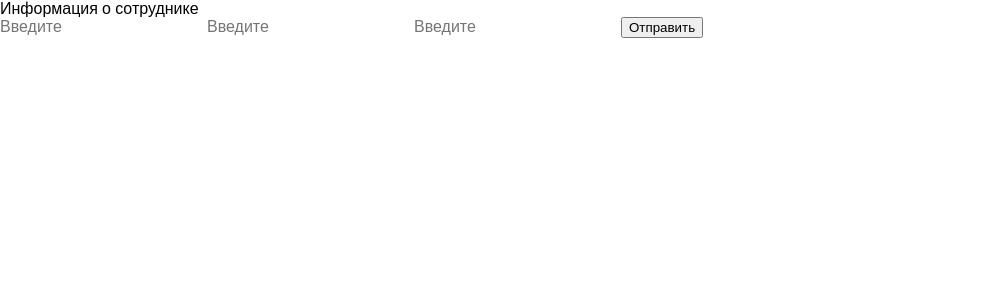
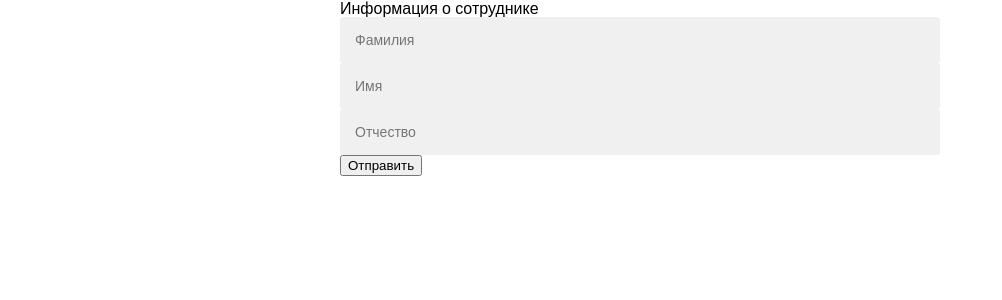
Before and after one commit to AlexandrMers/test_job, a React (Create React App) app: page / in a window 1280 px wide. Shown: the top 300 px of the page, without its empty margins (0-1002 px from the left). Built offline with nearby package versions, Linux system fonts and the light colour scheme.

Commit message:
Стилизация текстовых инпутов.

```diff
--- a/src/components/Form/index.tsx
+++ b/src/components/Form/index.tsx
@@ -1,21 +1,58 @@
 import React, { FC, FormEvent, useCallback } from "react";
 import styled from "styled-components/macro";
 
+import Block from "primitives/Block";
+
+import Input, { InputTypes } from "../Input";
+
+import { marginBottom } from "../../libs/styles";
+
 const StyledForm = styled.form``;
 
-interface FormComponentPropsInterface {}
+interface FormComponentPropsInterface {
+  stylesWrap?: any;
+}
 
-const Form: FC<FormComponentPropsInterface> = () => {
+const Form: FC<FormComponentPropsInterface> = ({ stylesWrap }) => {
   const onSubmit = useCallback((e: FormEvent<HTMLFormElement>) => {
     e.preventDefault();
     alert("Форма отправлена епт");
   }, []);
 
   return (
-    <StyledForm onSubmit={onSubmit}>
-      <input type="text" placeholder="Введите" />
-      <input type="text" placeholder="Введите" />
-      <input type="text" placeholder="Введите" />
+    <StyledForm css={stylesWrap} onSubmit={onSubmit}>
+      <Block styles={marginBottom(15)}>
+        <Input
+          name="surname"
+          onChange={(value) => {
+            console.log(value);
+          }}
+          type={InputTypes.TEXT}
+          placeholder="Фамилия"
+        />
+      </Block>
+      <Block styles={marginBottom(15)}>
+        <Input
+          name="name"
+          onChange={(value) => {
+            console.log(value);
+          }}
+          type={InputTypes.TEXT}
+          placeholder="Имя"
+        />
+      </Block>
+
+      <Block styles={marginBottom(15)}>
+        <Input
+          name="patronymic"
+          onChange={(value) => {
+            console.log(value);
+          }}
+          type={InputTypes.TEXT}
+          placeholder="Отчество"
+        />
+      </Block>
+
       <button>Отправить</button>
     </StyledForm>
   );
--- a/src/components/Input/index.tsx
+++ b/src/components/Input/index.tsx
@@ -1,10 +1,53 @@
-import React, { FC, memo } from "react";
+import React, { FC, ChangeEvent, memo, useCallback } from "react";
 import styled from "styled-components";
 
-const InputStyled = styled.input``;
+const InputStyled = styled.input`
+  background-color: #f0f0f0;
+  width: 100%;
+  display: block;
+  padding: 15px;
+  border-radius: 3px;
+  font-size: 14px;
+  font-family: "Open Sans", sans-serif;
+  line-height: 16px;
+  font-weight: 400;
+`;
 
-const Input: FC = () => {
-  return <InputStyled />;
+export enum InputTypes {
+  TEXT = "text",
+  NUMBER = "number",
+  PASSWORD = "password",
+  EMAIL = "email"
+}
+
+interface InputComponentPropsInterface {
+  onChange: (value: string) => void;
+  name: string;
+  placeholder?: string;
+  type?: InputTypes;
+}
+
+const Input: FC<InputComponentPropsInterface> = ({
+  onChange: onChangeProps,
+  name,
+  type = InputTypes.TEXT,
+  placeholder
+}) => {
+  const onChange = useCallback(
+    (e: ChangeEvent<HTMLInputElement>) => {
+      onChangeProps(e.target.value);
+    },
+    [onChangeProps]
+  );
+
+  return (
+    <InputStyled
+      onChange={onChange}
+      name={name}
+      type={type}
+      placeholder={placeholder}
+    />
+  );
 };
 
 export default memo(Input);
--- a/src/libs/styles.ts
+++ b/src/libs/styles.ts
@@ -35,3 +35,47 @@ export const lineHeight = memoizeWith(
       line-height: ${value}px;
     `
 );
+
+export const marginBottom = memoizeWith(
+  identity as IdentityType<any>,
+  (value: number) =>
+    css`
+      margin-bottom: ${value}px;
+    `
+);
+
+export const marginTop = memoizeWith(
+  identity as IdentityType<any>,
+  (value: number) =>
+    css`
+      margin-top: ${value}px;
+    `
+);
+
+export const fullWidth = css`
+  width: 100%;
+`;
+
+export const width = memoizeWith(
+  identity as IdentityType<string>,
+  (value: string) =>
+    css`
+      width: ${value};
+    `
+);
+
+export const maxWidth = memoizeWith(
+  identity as IdentityType<string>,
+  (value: string) =>
+    css`
+      max-width: ${value};
+    `
+);
+
+export const padding = memoizeWith(
+  identity as IdentityType<string>,
+  (value: string) =>
+    css`
+      padding: ${value};
+    `
+);
--- a/src/pages/FormPage/index.tsx
+++ b/src/pages/FormPage/index.tsx
@@ -5,14 +5,15 @@ import Form from "components/Form";
 import Block from "primitives/Block";
 import Typography from "primitives/Typography";
 import { TypographyTypes } from "primitives/Typography/types";
+import { marginTop, maxWidth, padding, width } from "../../libs/styles";
 
 const FormPage: FC = () => {
   return (
-    <Block>
+    <Block styles={[width("100%"), maxWidth("500px"), padding("25px")]}>
       <Typography type={TypographyTypes.BOLD_TITLE}>
         Информация о сотруднике
       </Typography>
-      <Form />
+      <Form stylesWrap={marginTop(25)} />
     </Block>
   );
 };
--- a/src/primitives/Block/index.tsx
+++ b/src/primitives/Block/index.tsx
@@ -1,5 +1,5 @@
 import React, { FC, memo, ReactNode } from "react";
-import styled from "styled-components";
+import styled from "styled-components/macro";
 
 const BlockStyled = styled.div``;
 
--- a/src/primitives/Container/index.tsx
+++ b/src/primitives/Container/index.tsx
@@ -1,7 +1,11 @@
 import React, { FC, memo, ReactNode } from "react";
 import styled from "styled-components/macro";
 
-const ContainerDiv = styled.div``;
+const ContainerDiv = styled.div`
+  width: 100%;
+  max-width: 600px;
+  margin: 0 auto;
+`;
 
 interface ContainerComponentInterface {
   styles?: any;
```
